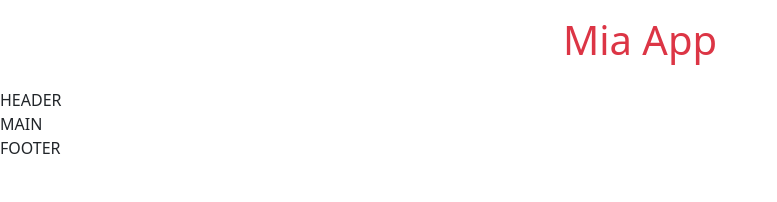
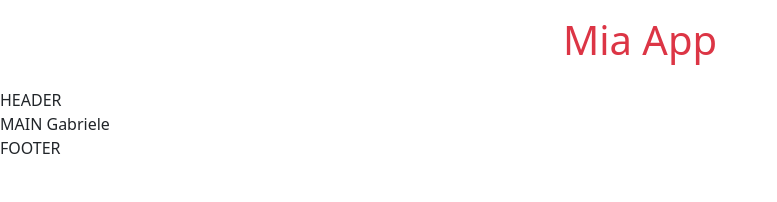
Before and after one commit to gabrielebottari/deliveboo-frontend, a Vue app: page / in a window 1280 px wide. Shown: the top 202 px of the page, without its empty margins (0-777 px from the left). Built offline with nearby package versions, Linux system fonts and the light colour scheme.

Commit message:
primo commit prova

```diff
--- a/src/components/AppMain.vue
+++ b/src/components/AppMain.vue
@@ -14,6 +14,7 @@ export default {
 <template>
     <main>
         MAIN
+        Gabriele
     </main>
 </template>
 
```
Also changed, not shown: 1 other file (tests, documents, lock files or other folders).
